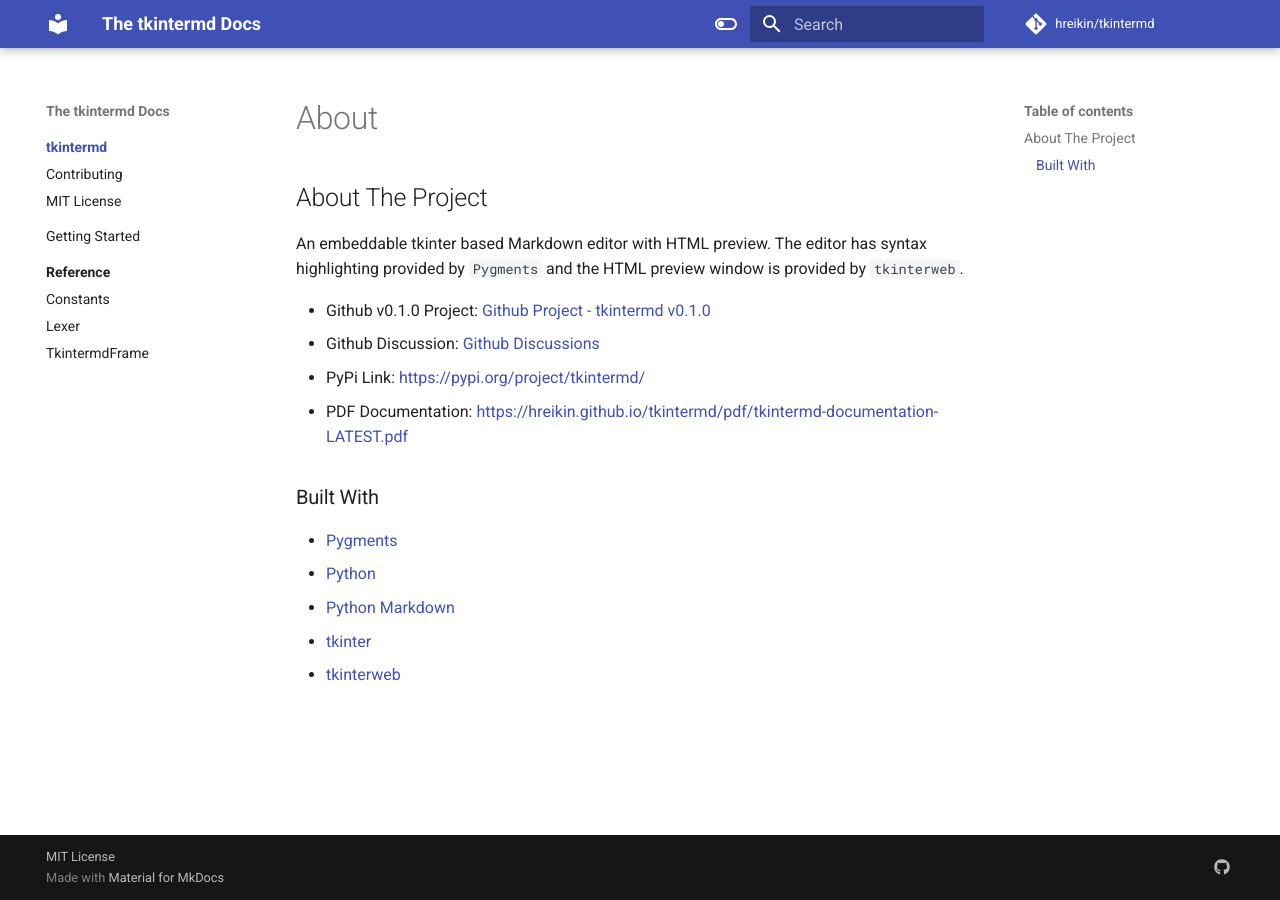
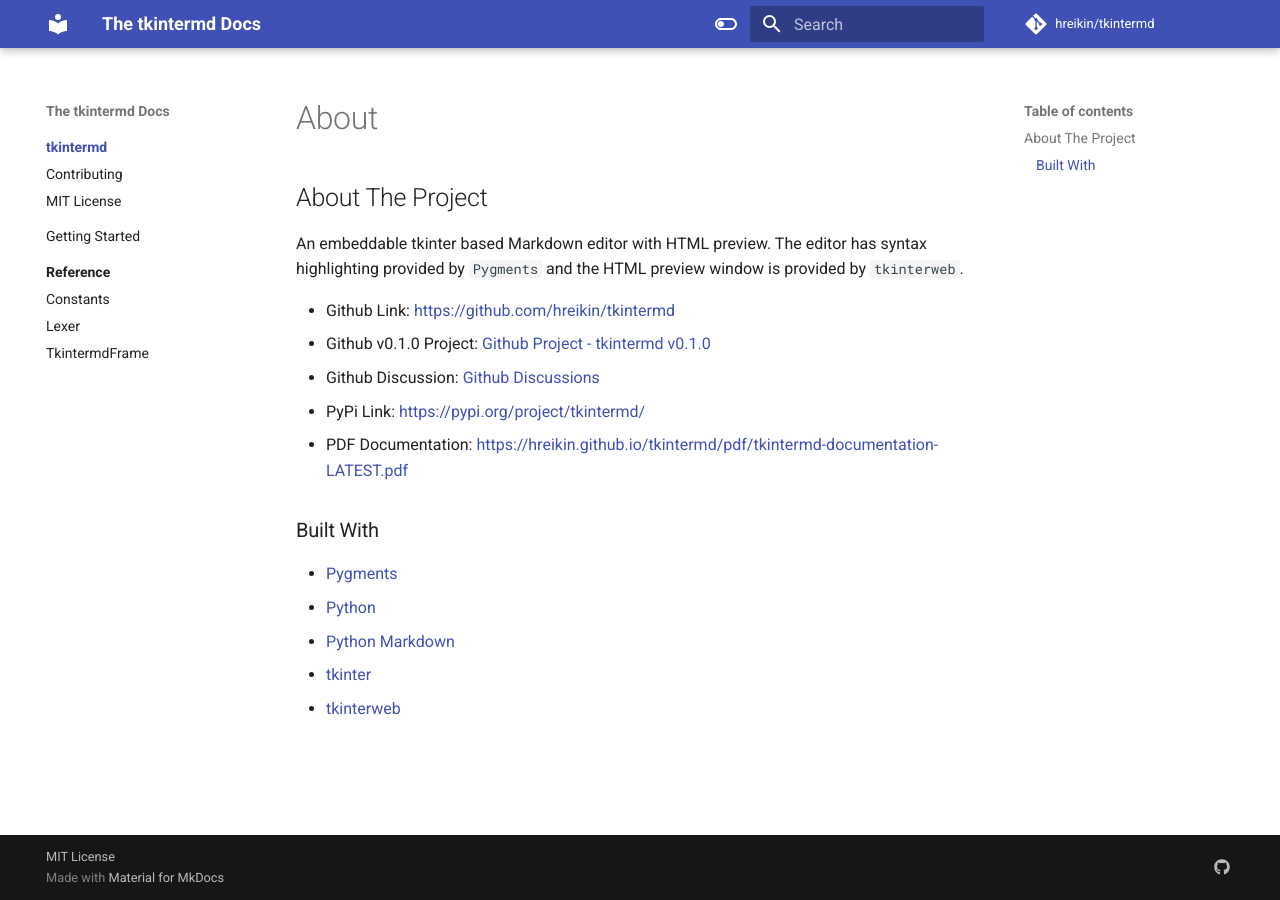
Before and after one commit to hreikin/tkintermd, an MkDocs documentation site: the page built from docs/README.md, in a window 1280 px wide. Built offline with MkDocs 1.6.1 and Material for MkDocs 9.7.7, drawn with Linux system fonts in a browser that asks for light colours; comment, search, counter and statistics services are not loaded.

Commit message:
Update links.

```diff
--- a/docs/README.md
+++ b/docs/README.md
@@ -10,6 +10,7 @@
 syntax highlighting provided by `Pygments` and the HTML preview window is
 provided by `tkinterweb`.
 
+- Github Link: [https://github.com/hreikin/tkintermd](https://github.com/hreikin/tkintermd)
 - Github v0.1.0 Project: [Github Project - tkintermd v0.1.0](https://github.com/users/hreikin/projects/1/)
 - Github Discussion: [Github Discussions](https://github.com/hreikin/tkintermd/discussions)
 - PyPi Link: [https://pypi.org/project/tkintermd/](https://pypi.org/project/tkintermd/)
```
